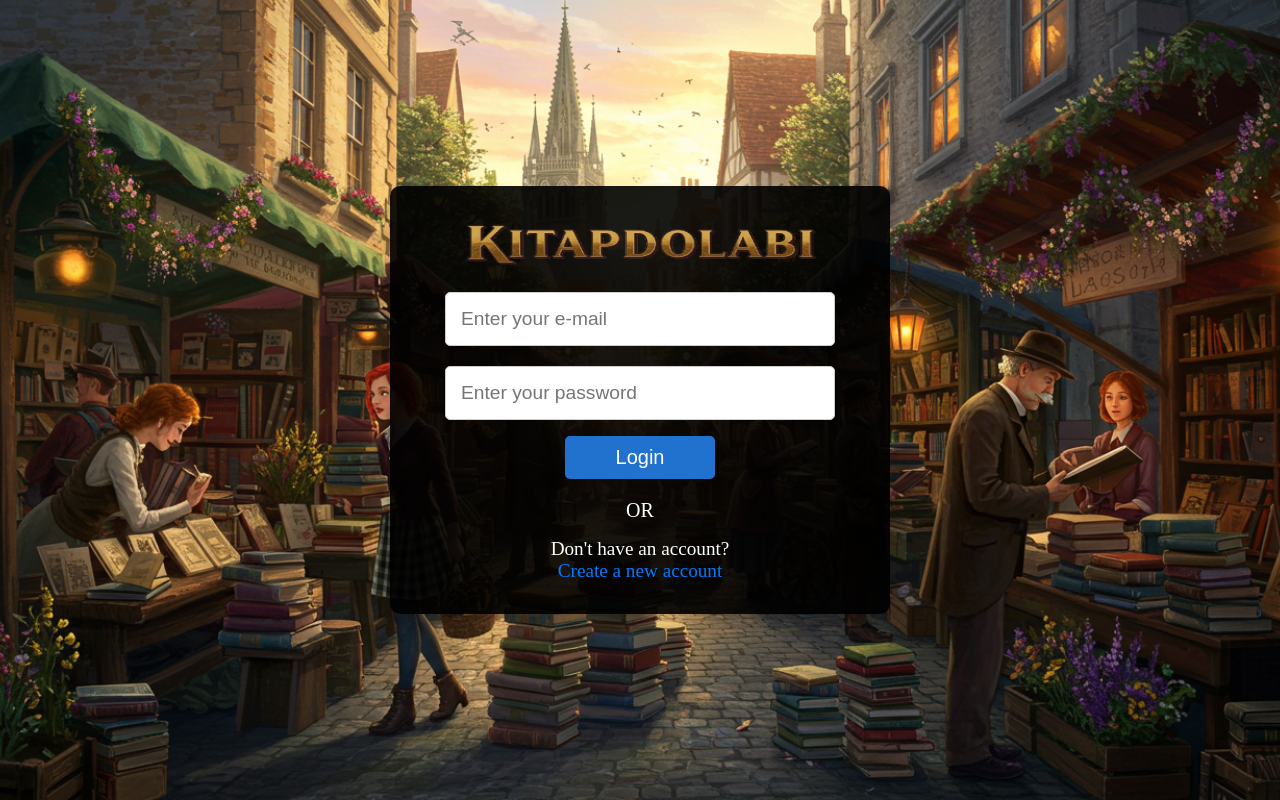
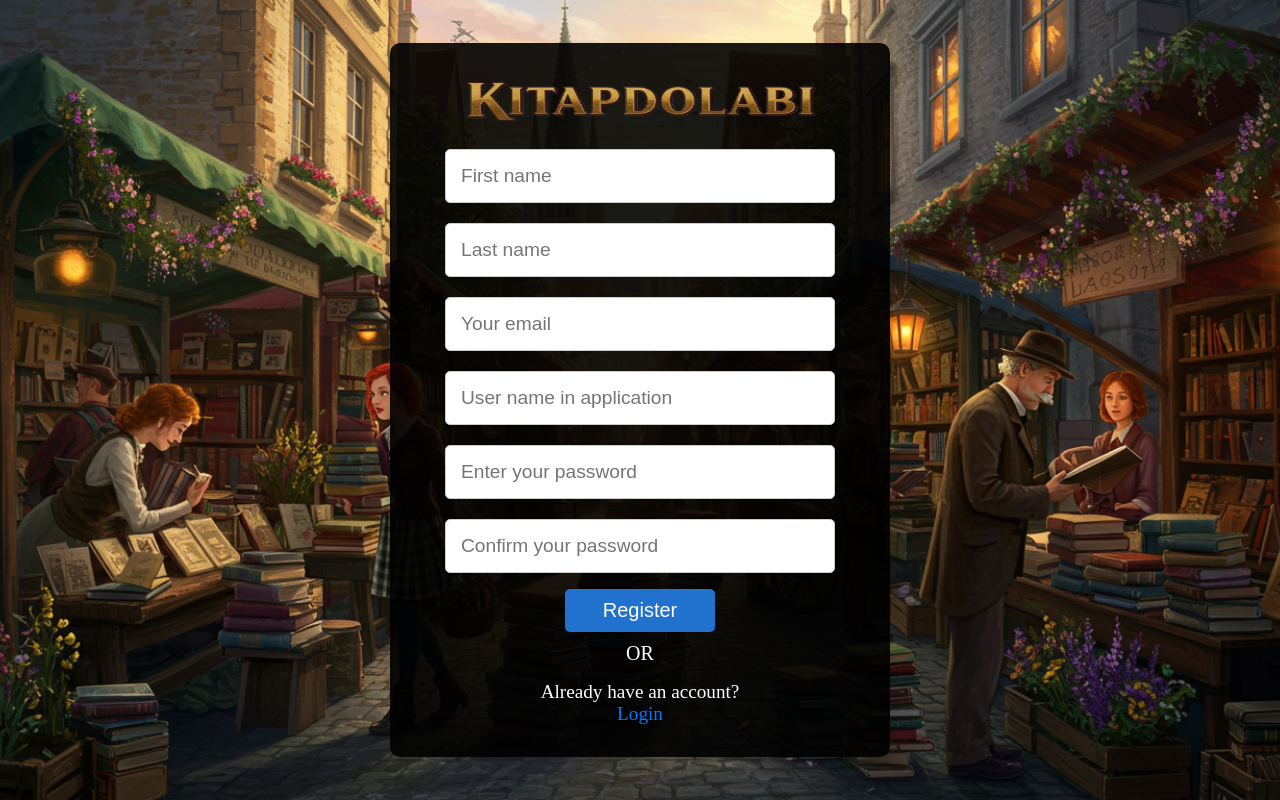
Before and after one commit to amen-ramadan/kitap-dolap, a React (Vite) app: page / in a window 1280 px wide. Built offline with nearby package versions, Linux system fonts and the light colour scheme.

Commit message:
adding all requird inputs to register page

```diff
--- a/src/App.jsx
+++ b/src/App.jsx
@@ -5,8 +5,8 @@ import Register from "./pages/Register/Register";
 function App() {
   return (
     <>
-      <Login />
-      {/* <Register /> */}
+      {/* <Login /> */}
+      <Register />
     </>
   );
 }
--- a/src/pages/Register/Register.jsx
+++ b/src/pages/Register/Register.jsx
@@ -5,8 +5,10 @@ import Button from "../../components/Button/Button";
 
 const Register = () => {
   const [formData, setFormData] = useState({
-    name: "",
+    firstName: "",
+    lastName: "",
     email: "",
+    userName: "",
     password: "",
     confirmPassword: "",
   });
@@ -43,10 +45,19 @@ const Register = () => {
             <Logo height={50} />
             <input
               type="text"
-              name="name"
-              value={formData.name}
+              name="firstName"
+              value={formData.firstName}
               onChange={handleChange}
-              placeholder="Your name"
+              placeholder="First name"
+              required
+            />
+
+            <input
+              type="text"
+              name="lastName"
+              value={formData.lastName}
+              onChange={handleChange}
+              placeholder="Last name"
               required
             />
 
@@ -56,6 +67,15 @@ const Register = () => {
               value={formData.email}
               onChange={handleChange}
               placeholder="Your email"
+              required
+            />
+
+            <input
+              type="text"
+              name="name"
+              value={formData.userName}
+              onChange={handleChange}
+              placeholder="User name in application"
               required
             />
 
```
